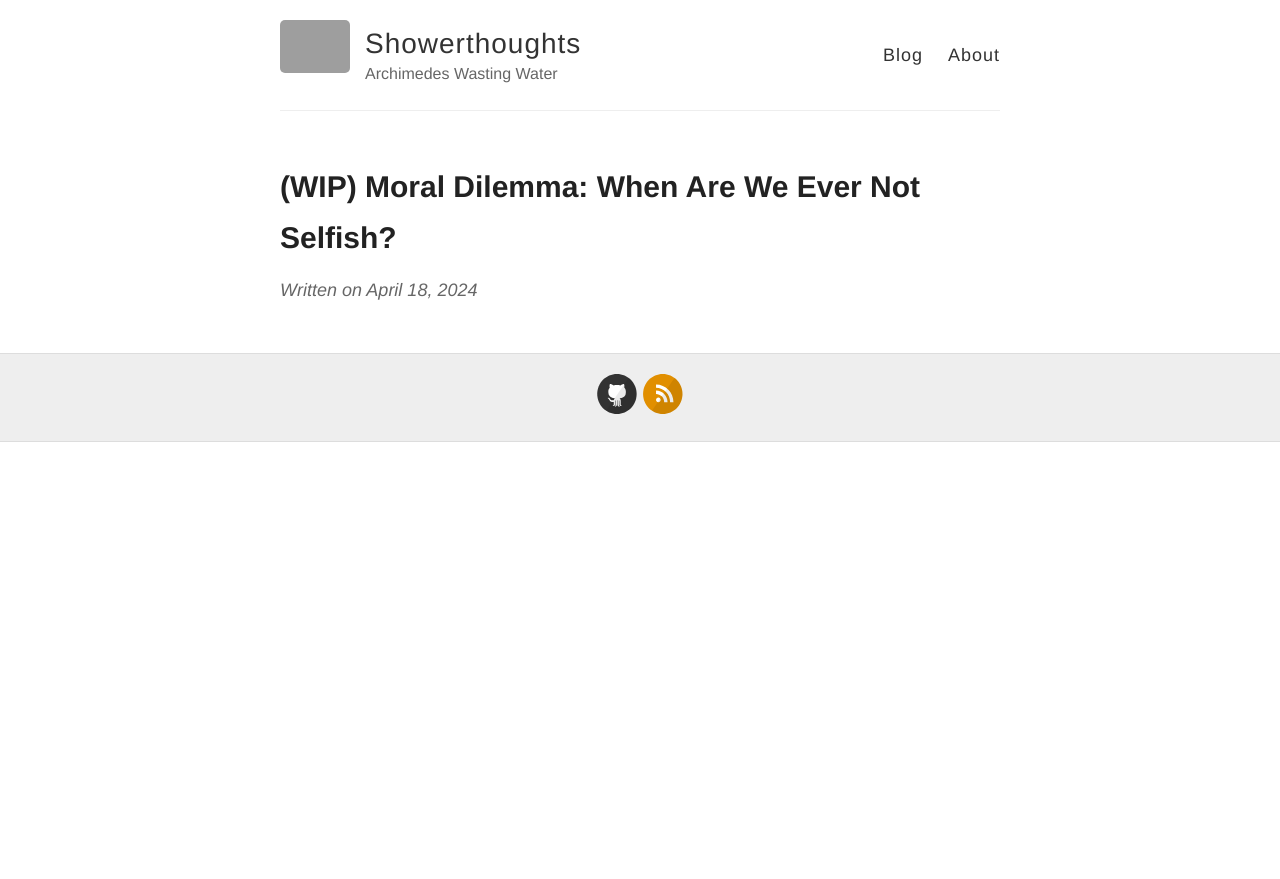
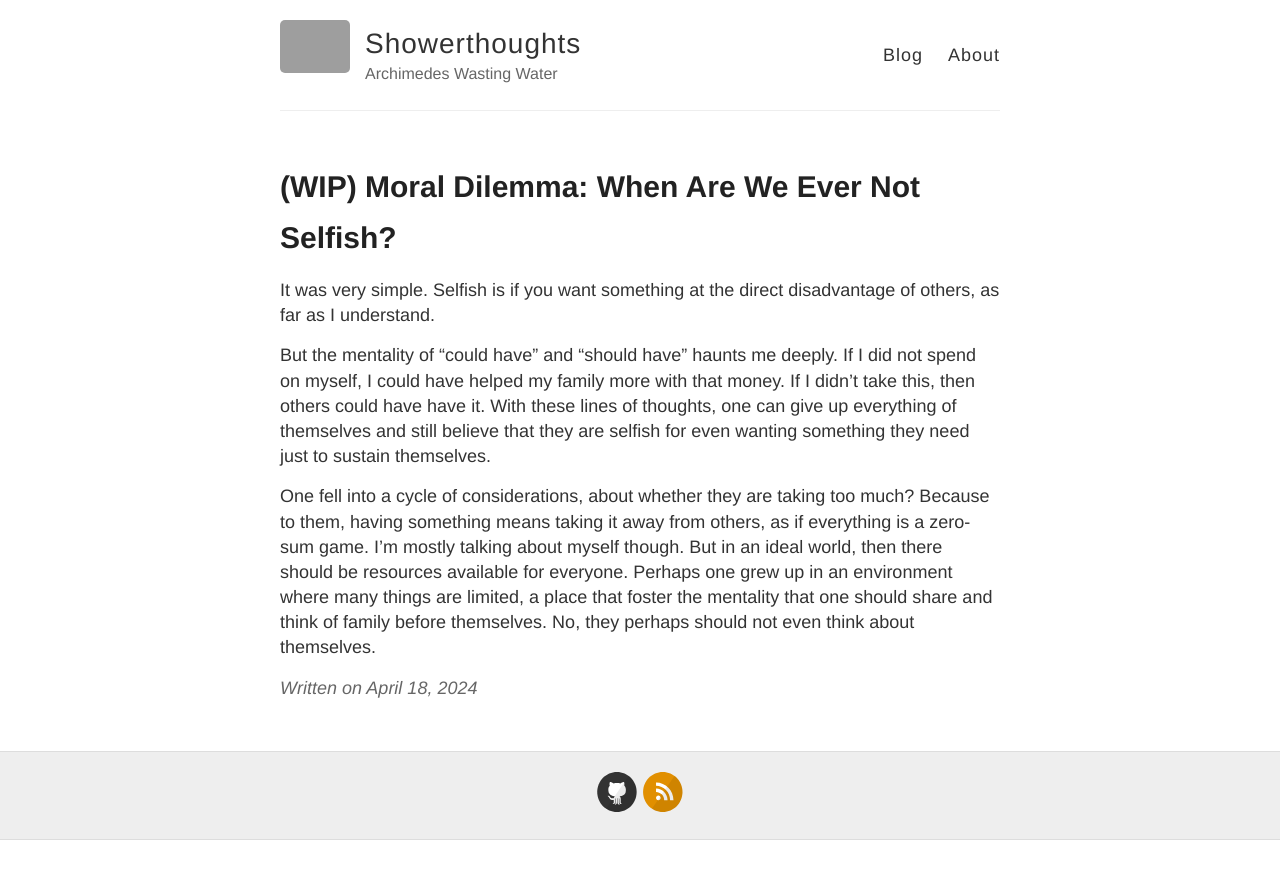
Before and after one commit to theduckshepherd/theduckshepherd.github.io, a Jekyll site: the page built from _posts/2024-04-18-moral-dilemma-when-are-we-ever-not-selfish.md, in a window 1280 px wide. Shown: the top 879 px of the page. Built offline with Jekyll 4.4.1, drawn with Linux system fonts in a browser that asks for light colours; grey boxes are pictures that could not be loaded.

Commit message:
Update 2024-04-18-moral-dilemma-when-are-we-ever-not-selfish.md

```diff
--- a/_posts/2024-04-18-moral-dilemma-when-are-we-ever-not-selfish.md
+++ b/_posts/2024-04-18-moral-dilemma-when-are-we-ever-not-selfish.md
@@ -3,3 +3,9 @@ layout: post
 title: "(WIP) Moral Dilemma: When Are We Ever Not Selfish?"
 category: Discussion
 ---
+
+It was very simple. Selfish is if you want something at the direct disadvantage of others, as far as I understand.
+
+But the mentality of "could have" and "should have" haunts me deeply. If I did not spend on myself, I could have helped my family more with that money. If I didn't take this, then others could have have it. With these lines of thoughts, one can give up everything of themselves and still believe that they are selfish for even wanting something they need just to sustain themselves.
+
+One fell into a cycle of considerations, about whether they are taking too much? Because to them, having something means taking it away from others, as if everything is a zero-sum game. I'm mostly talking about myself though. But in an ideal world, then there should be resources available for everyone. Perhaps one grew up in an environment where many things are limited, a place that foster the mentality that one should share and think of family before themselves. No, they perhaps should not even think about themselves.
```
